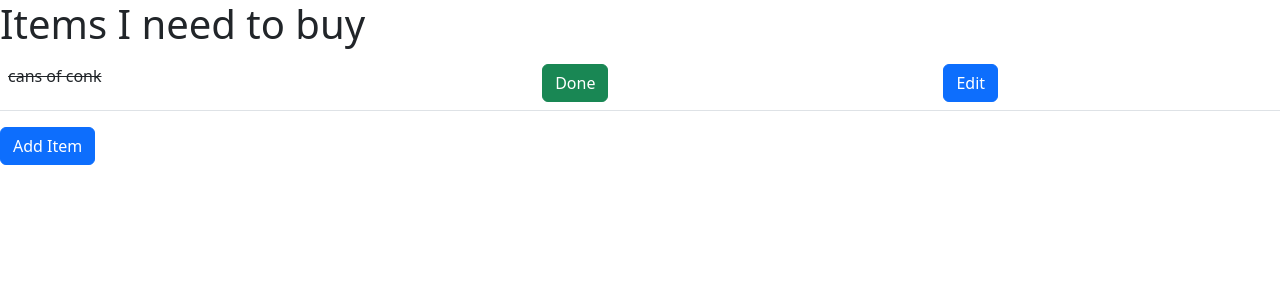
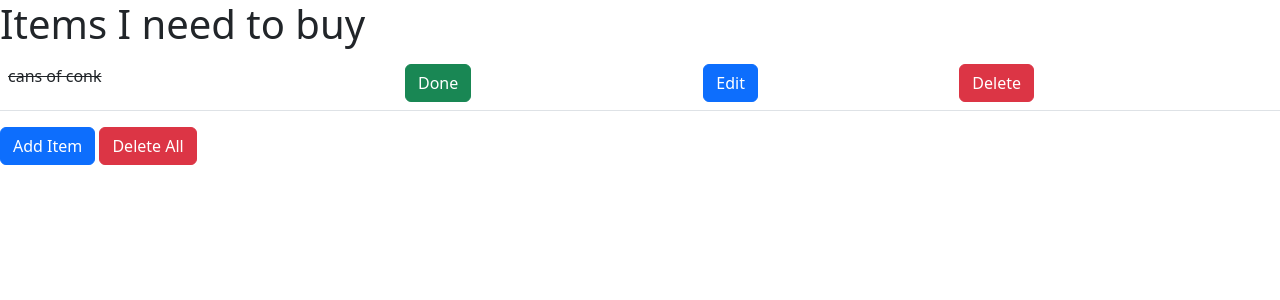
Before and after one commit to bozy15/Shopping-list-webapp, a Django app: page / in a window 1280 px wide. Shown: the top 300 px of the page. Run offline with Django 3.2, Linux system fonts and the light colour scheme; data comes from the database, SQL or seed files in the repository; both versions use the stored data as it was after the commit.

Commit message:
Add delete and delete all functionality

```diff
--- a/list/templates/list/shopping_list.html
+++ b/list/templates/list/shopping_list.html
@@ -29,11 +29,16 @@
                     <button type="button" class="btn btn-success">Done</button>
                 </a>
             </td>
-
             <!-- Edit button -->
             <td>
                 <a href="/edit_item/{{ item.id }}">
                     <button type="button" class="btn btn-primary">Edit</button>
+                </a>
+            </td>
+            <!-- Delete button -->
+            <td>
+                <a href="/delete_item/{{ item.id }}">
+                    <button type="button" class="btn btn-danger">Delete</button>
                 </a>
             </td>
         </tr>
@@ -46,6 +51,8 @@
     </table>
     <!-- Button to add new items to the list -->
     <a href="/add_item" class="btn btn-primary">Add Item</a>
+    <!-- Button to delete all items from the list -->
+    <a href="/delete_all" class="btn btn-danger">Delete All</a>
 
     <!-- Bootstrap JS: https://getbootstrap.com/docs/5.2/getting-started/introduction/ -->
     <script src="https://cdn.jsdelivr.net/npm/bootstrap@5.2.0/dist/js/bootstrap.bundle.min.js"
--- a/list/urls.py
+++ b/list/urls.py
@@ -6,4 +6,6 @@ urlpatterns = [
     path("add_item", views.add_item, name="add_item"),
     path("edit_item/<item_id>", views.edit_item, name="edit_item"),
     path("toggle_item/<item_id>", views.toggle_item, name="toggle_item"),
+    path("delete_item/<item_id>", views.delete_item, name="delete_item"),
+    path("delete_all", views.delete_all, name="delete_all"),
 ]
--- a/list/views.py
+++ b/list/views.py
@@ -57,3 +57,19 @@ def toggle_item(request, item_id):
     item.save()
     # Redirect to the list page
     return redirect(index)
+
+# View to delete an item from the list
+def delete_item(request, item_id):
+    # Get item or return 404 error
+    item = get_object_or_404(Item, id=item_id)
+    # Delete the item
+    item.delete()
+    # Redirect to the list page
+    return redirect(index)
+
+# View to delete all items from the list
+def delete_all(request):
+    # Delete all items
+    Item.objects.all().delete()
+    # Redirect to the list page
+    return redirect(index)
```
Also changed, not shown: db.sqlite3.
